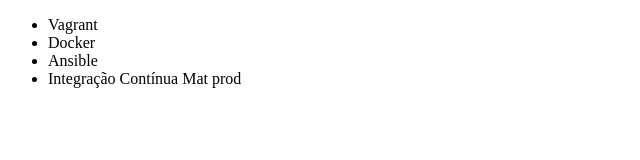
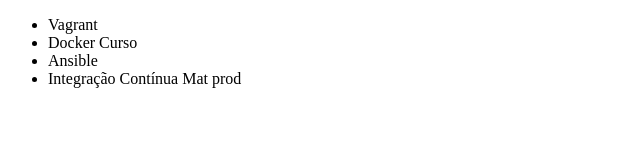
Before and after one commit to vwpinho/Alura-git, a plain HTML site: page index.html in a window 1280 px wide. Shown: the full height of the page, 0-640 px from the left. Drawn offline with Linux system fonts and the light colour scheme.

Commit message:
Corrijindo nome curso

```diff
--- a/index.html
+++ b/index.html
@@ -7,7 +7,7 @@
 <body>
     <ul>
         <li>Vagrant</li>
-        <li>Docker</li>
+        <li>Docker Curso</li>
         <li>Ansible</li>
         <li>Integração Contínua Mat prod</li>
     </ul>
```
